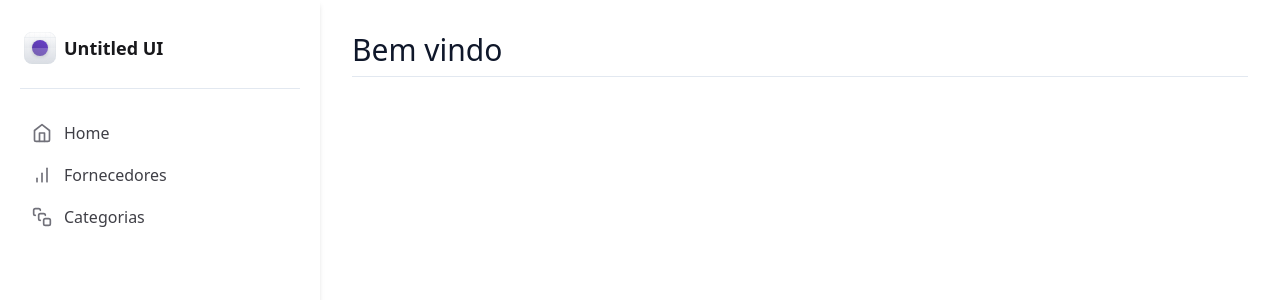
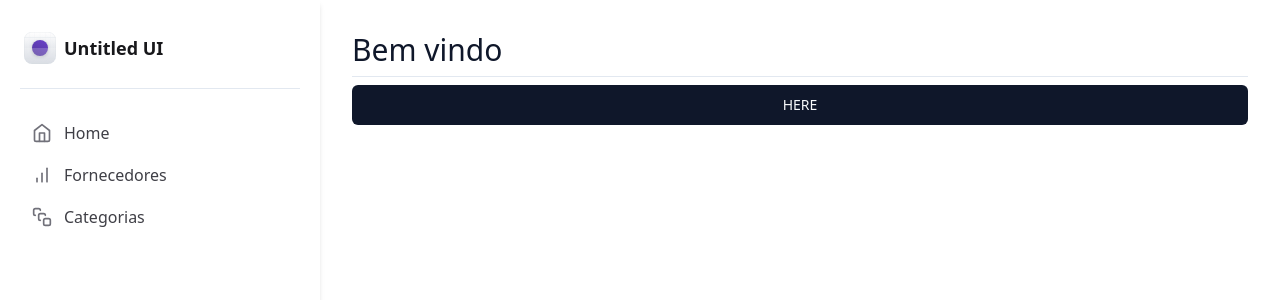
Before and after one commit to gabrielppd77/stock-control-fe, a React (Vite) app: page / in a window 1280 px wide. Shown: the top 300 px of the page. Built offline with nearby package versions, Linux system fonts and the light colour scheme.

Commit message:
add theme

```diff
--- a/package.json
+++ b/package.json
@@ -10,6 +10,7 @@
     "preview": "vite preview"
   },
   "dependencies": {
+    "@radix-ui/react-separator": "^1.0.3",
     "@radix-ui/react-slot": "^1.0.2",
     "@radix-ui/react-tabs": "^1.0.4",
     "class-variance-authority": "^0.7.0",
--- a/src/App.tsx
+++ b/src/App.tsx
@@ -2,13 +2,17 @@ import { Sidebar } from "@components/Sidebar";
 
 import { Home } from "@pages/Home";
 
+import { ThemeProvider } from "@providers/ThemeProvider";
+
 export default function App() {
   return (
-    <div className="bg-background grid min-h-screen grid-cols-app">
-      <Sidebar />
-      <main className="p-8">
-        <Home />
-      </main>
-    </div>
+    <ThemeProvider>
+      <div className="grid min-h-screen grid-cols-app bg-background">
+        <Sidebar />
+        <main className="p-8">
+          <Home />
+        </main>
+      </div>
+    </ThemeProvider>
   );
 }
--- a/src/components/Divider/index.tsx
+++ /dev/null
@@ -1,3 +0,0 @@
-export function Divider() {
-  return <div className="h-px bg-border" />;
-}
--- a/src/components/Sidebar/index.tsx
+++ b/src/components/Sidebar/index.tsx
@@ -2,15 +2,14 @@ import { BarChart, Home, SquareStack } from "lucide-react";
 
 import { Logo } from "./Logo";
 import { NavItem } from "./NavItem";
-
-import { Divider } from "@components/Divider";
+import { Separator } from "@components/ui/separator";
 
 export function Sidebar() {
   return (
     <aside className="flex flex-col gap-6 px-5 py-8 shadow-md">
       <Logo />
 
-      <Divider />
+      <Separator />
 
       <nav className="space-y-0.5">
         <NavItem title="Home" icon={Home} />
--- /dev/null
+++ b/src/components/ui/separator.tsx
@@ -0,0 +1,29 @@
+import * as React from "react"
+import * as SeparatorPrimitive from "@radix-ui/react-separator"
+
+import { cn } from "@lib/utils"
+
+const Separator = React.forwardRef<
+  React.ElementRef<typeof SeparatorPrimitive.Root>,
+  React.ComponentPropsWithoutRef<typeof SeparatorPrimitive.Root>
+>(
+  (
+    { className, orientation = "horizontal", decorative = true, ...props },
+    ref
+  ) => (
+    <SeparatorPrimitive.Root
+      ref={ref}
+      decorative={decorative}
+      orientation={orientation}
+      className={cn(
+        "shrink-0 bg-border",
+        orientation === "horizontal" ? "h-[1px] w-full" : "h-full w-[1px]",
+        className
+      )}
+      {...props}
+    />
+  )
+)
+Separator.displayName = SeparatorPrimitive.Root.displayName
+
+export { Separator }
--- /dev/null
+++ b/src/hooks/useTheme.ts
@@ -0,0 +1,12 @@
+import { useContext } from "react";
+
+import { ThemeProviderContext } from "@providers/ThemeProvider";
+
+export const useTheme = () => {
+  const context = useContext(ThemeProviderContext);
+
+  if (context === undefined)
+    throw new Error("useTheme must be used within a ThemeProvider");
+
+  return context;
+};
--- a/src/pages/Home/index.tsx
+++ b/src/pages/Home/index.tsx
@@ -1,10 +1,16 @@
-import { Divider } from "@components/Divider";
+import { Button } from "@components/ui/button";
+import { Separator } from "@components/ui/separator";
+import { useTheme } from "@hooks/useTheme";
 
 export function Home() {
+  const { toggleTheme } = useTheme();
   return (
     <div className="flex flex-col gap-2">
-      <h1 className="text-primary text-3xl font-medium">Bem vindo</h1>
-      <Divider />
+      <h1 className="text-3xl font-medium text-primary">Bem vindo</h1>
+
+      <Separator />
+
+      <Button onClick={toggleTheme}>HERE</Button>
     </div>
   );
 }
--- /dev/null
+++ b/src/providers/ThemeProvider.tsx
@@ -0,0 +1,66 @@
+import { useEffect, useState, createContext } from "react";
+
+type Theme = "dark" | "light" | "system";
+
+type ThemeProviderProps = {
+  children: React.ReactNode;
+  defaultTheme?: Theme;
+  storageKey?: string;
+};
+
+type ThemeProviderState = {
+  theme: Theme;
+  toggleTheme: () => void;
+};
+
+const initialState: ThemeProviderState = {
+  theme: "light",
+  toggleTheme: () => null,
+};
+
+export const ThemeProviderContext =
+  createContext<ThemeProviderState>(initialState);
+
+export function ThemeProvider({
+  children,
+  defaultTheme = "light",
+  storageKey = "stock-control-theme",
+  ...props
+}: ThemeProviderProps) {
+  const [theme, setTheme] = useState<Theme>(
+    () => (localStorage.getItem(storageKey) as Theme) || defaultTheme,
+  );
+
+  useEffect(() => {
+    const root = window.document.documentElement;
+
+    root.classList.remove("light", "dark");
+
+    if (theme === "system") {
+      const systemTheme = window.matchMedia("(prefers-color-scheme: dark)")
+        .matches
+        ? "dark"
+        : "light";
+
+      root.classList.add(systemTheme);
+      return;
+    }
+
+    root.classList.add(theme);
+  }, [theme]);
+
+  const value = {
+    theme,
+    toggleTheme: () => {
+      const themeCurrent = theme === "dark" ? "light" : "dark";
+      localStorage.setItem(storageKey, themeCurrent);
+      setTheme(themeCurrent);
+    },
+  };
+
+  return (
+    <ThemeProviderContext.Provider {...props} value={value}>
+      {children}
+    </ThemeProviderContext.Provider>
+  );
+}
--- a/tsconfig.json
+++ b/tsconfig.json
@@ -25,6 +25,8 @@
       "@pages/*": ["./src/pages/*"],
       "@components/*": ["./src/components/*"],
       "@lib/utils/*": ["./src/lib/utils/*"],
+      "@providers/*": ["./src/providers/*"],
+      "@hooks/*": ["./src/hooks/*"],
     },
   },
   "include": ["src"],
```
Also changed, not shown: 1 other file (tests, documents, lock files or other folders).
